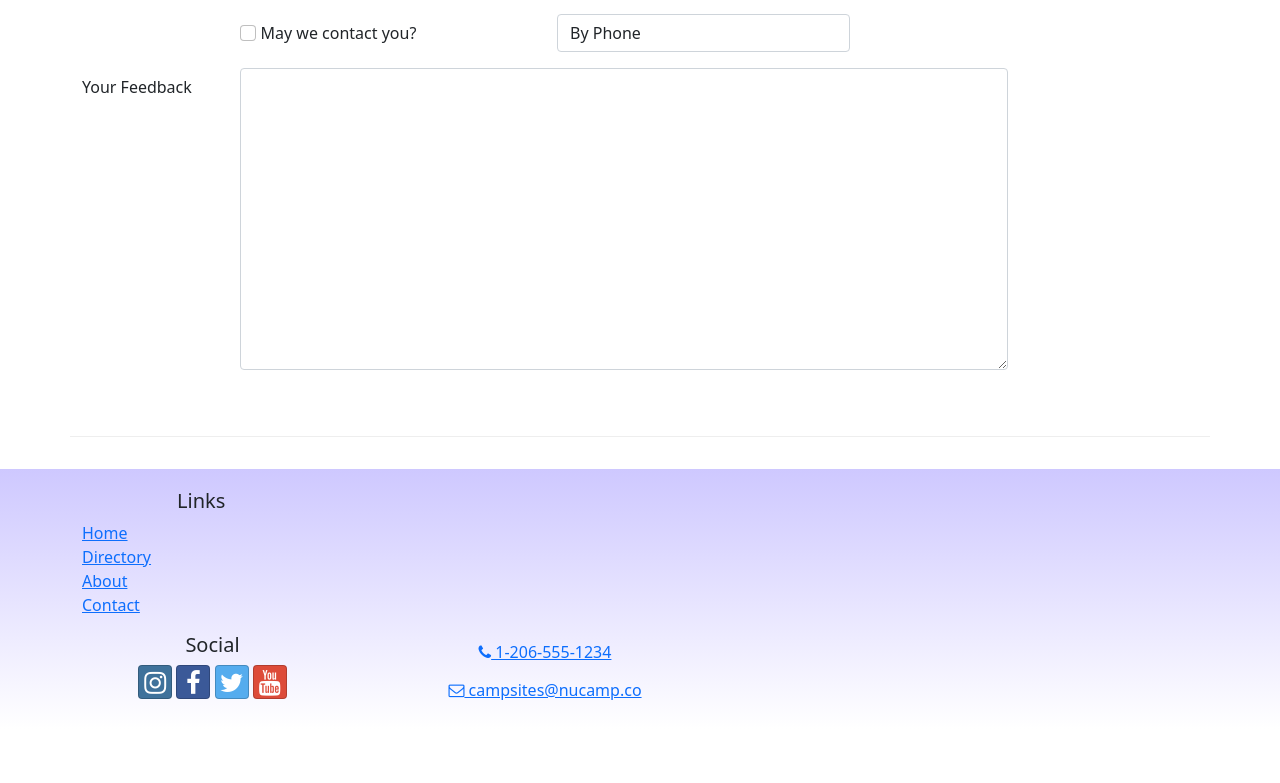
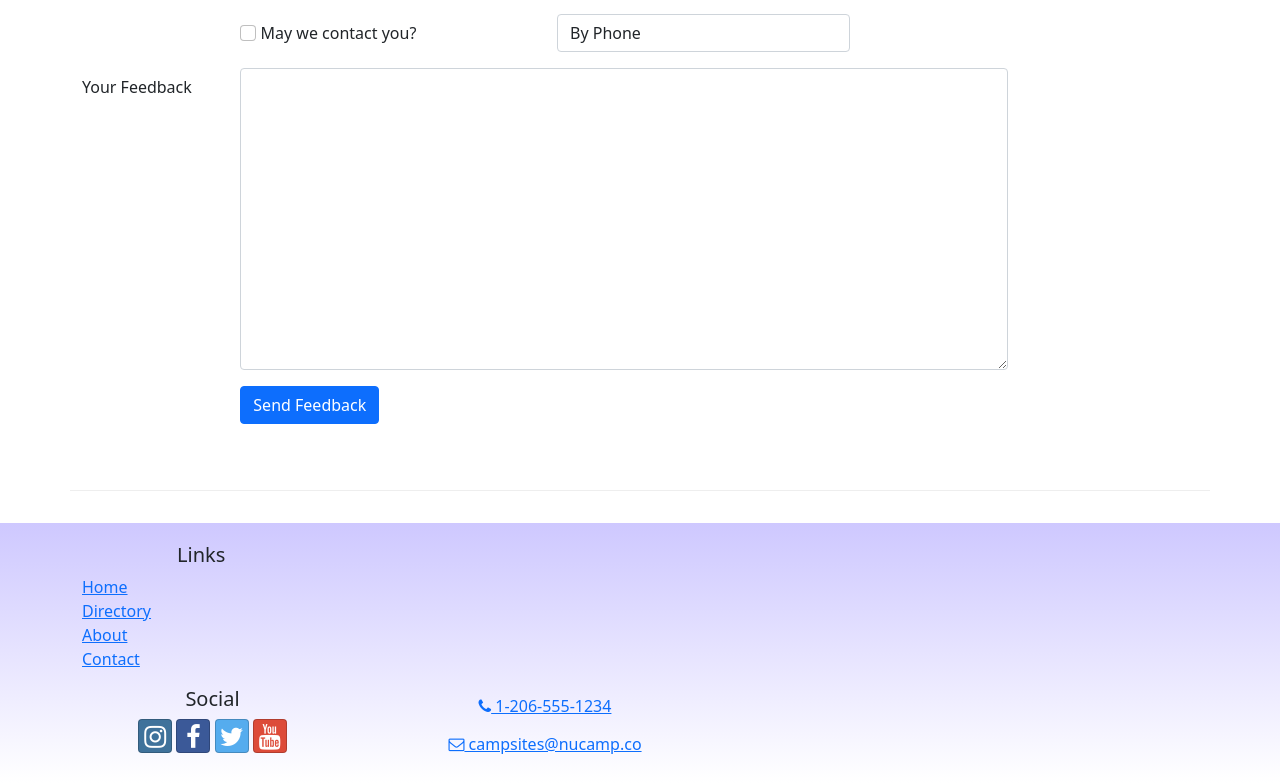
Before and after one commit to sruthiravindra/reactreduxapp1, a React (Create React App) app: page /contact in a window 1280 px wide. Shown: the part 816-1599 px from the top of the page. Before the commit the page ends 1545 px from the top, so only its background shows below. Built offline with nearby package versions, Linux system fonts and the light colour scheme.

Commit message:
ContactForm Part 3

```diff
--- a/src/components/ContactForm.js
+++ b/src/components/ContactForm.js
@@ -2,6 +2,12 @@
 import { Formik, Form, Field, FormikConsumer } from "formik";
 
 const ContactForm = () =>{
+    const handleSubmit = (values, {resetForm})=>{
+        console.log('form values :',values);
+        console.log('in JSON format: ', JSON.stringify(values));
+        resetForm();
+    }
+
     return(
         <Formik initialValues={{
             firstName: '',
@@ -11,7 +17,7 @@
                 agree: false,
                 contactType: 'By Phone',
                 feedback: ''
-        }}>
+        }} onSubmit={handleSubmit}>
             <Form>
                 <FormGroup row>
                     <Label htmlFor="firstName" md='2'>First Name</Label>
@@ -59,7 +65,13 @@
                         <Field className='form-control' name='feedback'  as='textarea' rows='12'/>
                     </Col>
                 </FormGroup>
-                <FormGroup></FormGroup>
+                <FormGroup row>
+                    <Col md={{size:10,offset:2}}>
+                        <Button type="submit" color="primary">
+                            Send Feedback
+                        </Button>
+                    </Col>
+                </FormGroup>
             </Form>
         </Formik>
     )
```
